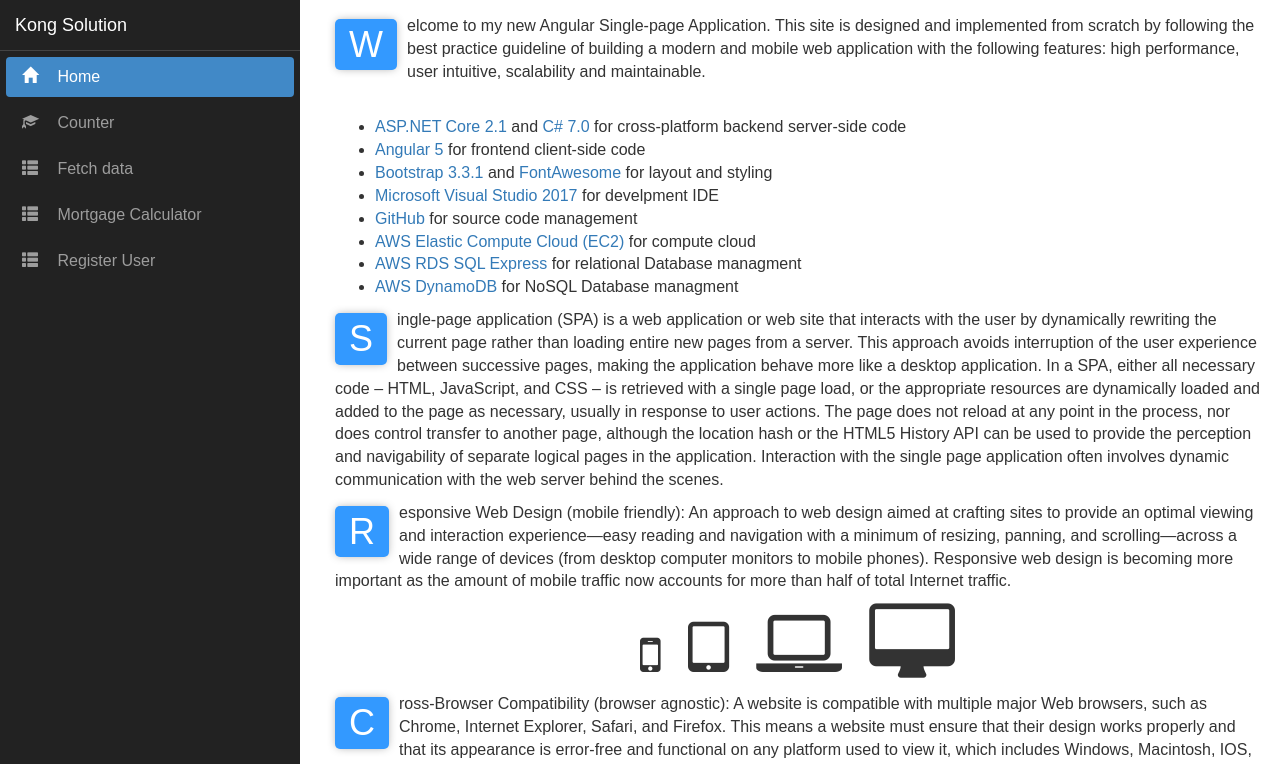
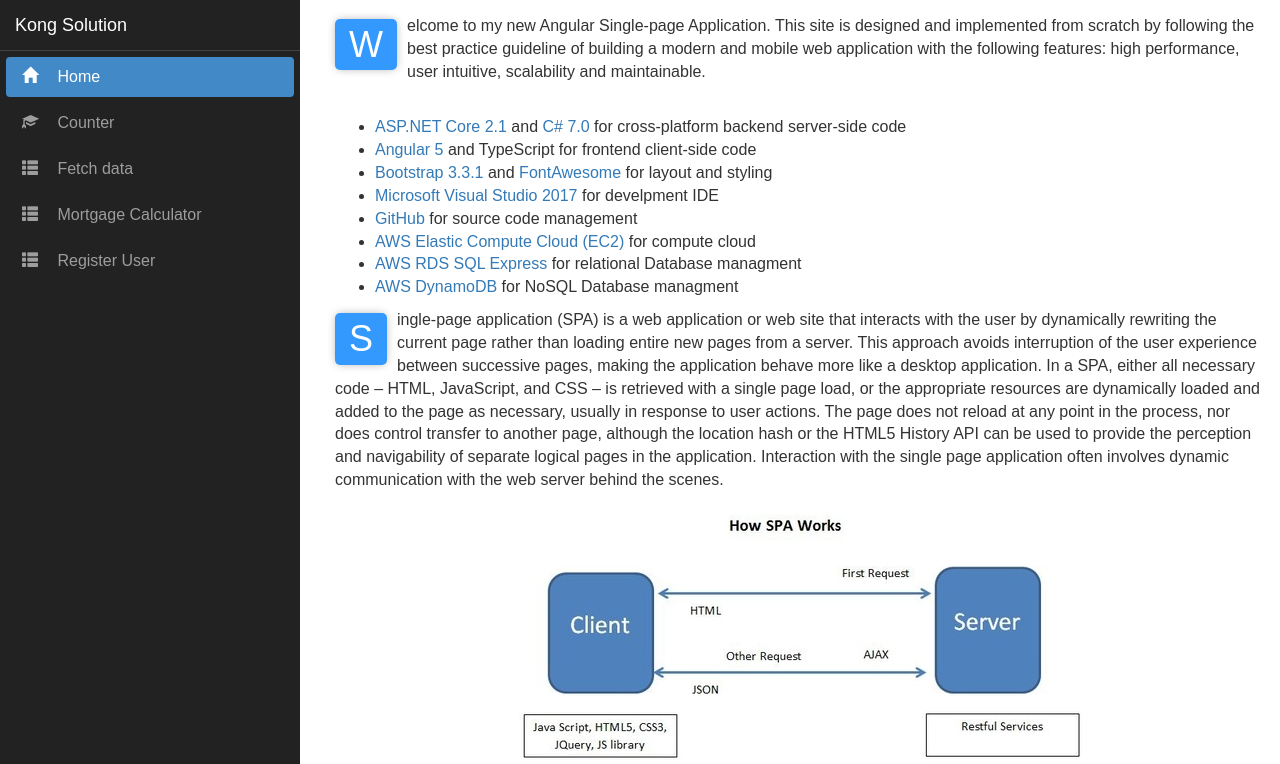
Before and after one commit to wjkong/CoreAngular, an Angular app in the folder CoreAngular/ClientApp/: page / in a window 1280 px wide. Shown: the top 764 px of the page. Built offline with nearby package versions, Linux system fonts and the light colour scheme; what ng2-currency-mask would draw is missing.

Commit message:
Update SPA page

```diff
--- a/CoreAngular/ClientApp/src/app/home/home.component.html
+++ b/CoreAngular/ClientApp/src/app/home/home.component.html
@@ -5,7 +5,7 @@
   <br />
   <ul>
     <li><a href='https://get.asp.net/' target="_blank">ASP.NET Core 2.1</a> and <a href='https://msdn.microsoft.com/en-us/library/67ef8sbd.aspx' target="_blank">C# 7.0</a> for cross-platform backend server-side code</li>
-    <li><a href='https://angular.io/' target="_blank">Angular 5</a> for frontend client-side code</li>
+    <li><a href='https://angular.io/' target="_blank">Angular 5</a> and TypeScript for frontend client-side code</li>
     <li><a href='http://getbootstrap.com/' target="_blank">Bootstrap 3.3.1</a> and <a href='https://fontawesome.com/' target="_blank">FontAwesome</a> for layout and styling</li>
     <li><a href='https://visualstudio.microsoft.com/vs/' target="_blank">Microsoft Visual Studio 2017</a> for develpment IDE</li>
     <li><a href='https://github.com/' target="_blank">GitHub</a> for source code management</li>
@@ -17,7 +17,9 @@
     <span class="firstLetter">S</span>
     ingle-page application (SPA) is a web application or web site that interacts with the user by dynamically rewriting the current page rather than loading entire new pages from a server. This approach avoids interruption of the user experience between successive pages, making the application behave more like a desktop application. In a SPA, either all necessary code – HTML, JavaScript, and CSS – is retrieved with a single page load, or the appropriate resources are dynamically loaded and added to the page as necessary, usually in response to user actions. The page does not reload at any point in the process, nor does control transfer to another page, although the location hash or the HTML5 History API can be used to provide the perception and navigability of separate logical pages in the application. Interaction with the single page application often involves dynamic communication with the web server behind the scenes.
   </p>
-
+  <p class="text-center">
+    <img src="../../assets/images/SPA.jpg" />
+  </p>
   <p>
     <span class="firstLetter">R</span>
     esponsive Web Design (mobile friendly): An approach to web design aimed at crafting sites to provide an optimal viewing and interaction experience—easy reading and navigation with a minimum of resizing, panning, and scrolling—across a wide range of devices (from desktop computer monitors to mobile phones). Responsive web design is becoming more important as the amount of mobile traffic now accounts for more than half of total Internet traffic.
```
Also changed, not shown: CoreAngular/ClientApp/src/assets/images/SPA-Diagram.jpg (added), CoreAngular/ClientApp/src/assets/images/SPA.jpg (added).
